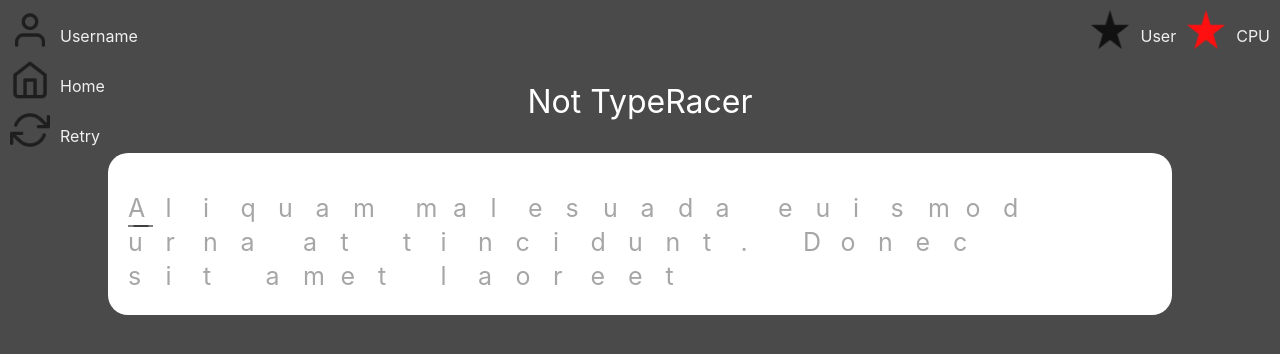
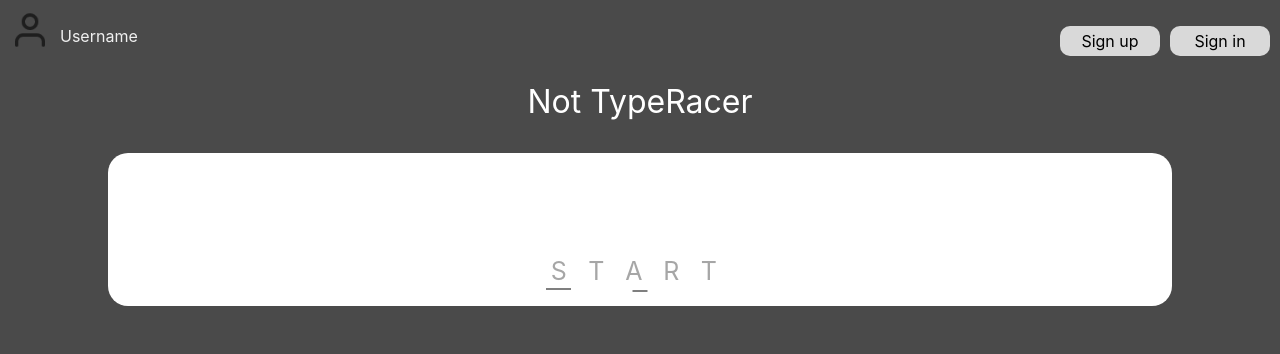
Before and after one commit to DarrenPorciello/type-racer-rework, a React (Create React App) app: page / in a window 1280 px wide. Shown: the top 354 px of the page. Built offline with nearby package versions, Linux system fonts and the light colour scheme.

Commit message:
first merge commit

```diff
--- a/src/App.css
+++ b/src/App.css
@@ -140,6 +140,7 @@
   height: fit-content;
 }
 
+/* Styles for the START text input */
 .inputContainer {
   position: relative;
   display: inline-block;
@@ -186,6 +187,49 @@
   border-bottom: 2px solid transparent;
 }
 
+/* Styles for the game text input */
+.game-input-container {
+  position: relative;
+  display: block;
+  width: 100%;
+  text-align: left;
+}
+
+.game-input {
+  position: absolute;
+  top: 0;
+  left: 0;
+  width: 100%;
+  height: 100%;
+  background: transparent;
+  border: none;
+  color: transparent;
+  caret-color: transparent;
+  font-family: Inter;
+  font-size: 25px;
+  z-index: 2;
+  text-align: left;
+}
+
+.game-input:focus {
+  outline: none;
+}
+
+.game-placeholder-text {
+  position: absolute;
+  text-align: left;
+  top: 0;
+  left: 0;
+  right: 0;
+  z-index: 1;
+  pointer-events: none;
+}
+
+.word {
+  display: inline-block;
+  margin-right: 0.25em;
+}
+
 .placeholderLetter.untyped {
   color: rgba(0, 0, 0, 0.15);
 }
@@ -217,56 +261,6 @@
   to {
     transform: rotate(360deg);
   }
-}
-
-.inputContainer {
-  position: relative;
-  display: block;
-  min-width: 80%;
-  text-align: left;
-  max-width: 95%;
-  height: fit-content;
-}
-
-.startInput {
-  position: absolute;
-  top: 0;
-  left: 0;
-  width: 100%;
-  height: 100%;
-  background: transparent;
-  border: none;
-  color: transparent;
-  caret-color: transparent;
-  font-family: Inter;
-  font-size: 25px;
-  z-index: 2;
-}
-
-.startInput:focus {
-  outline: none;
-}
-
-.placeholderText {
-  position: relative;
-  text-align: left;
-  width: 100%;
-  z-index: 1;
-  pointer-events: none;
-  white-space: pre-wrap;
-}
-
-.word {
-  display: inline-block;
-  white-space: nowrap;
-}
-
-.placeholderLetter {
-  display: inline-block;
-  color: rgba(0, 0, 0, 0.15);
-  font-family: Inter;
-  font-size: 25px;
-  position: relative;
 }
 
 /* Remove any existing underline styles that might interfere */
--- a/src/App.js
+++ b/src/App.js
@@ -1,52 +1,32 @@
 import userPNG from './User.png'
-import homePNG from './Home.png'
-import retryPNG from './Refresh cw.png'
-import blackStarPNG from './Star 1.png'
-import redStarPNG from './Star 2.png'
 import './App.css';
-import { useState, useRef } from 'react';
+import { useState } from 'react';
 import { useNavigate } from 'react-router-dom';
 
 function App() {
   const [inputText, setInputText] = useState('');
   const [isFocused, setIsFocused] = useState(false);
-  const inputRef = useRef(null);
   const navigate = useNavigate();
-  // The target text that users need to type
-  const targetText = "Aliquam malesuada euismod urna at tincidunt. Donec sit amet laoreet ";
-
-  const handleContainerClick = () => {
-    inputRef.current?.focus();
-  };
+  const targetWord = 'START';
 
   const handleInputChange = (e) => {
-    const text = e.target.value;
+    const text = e.target.value.toUpperCase();
+    if (text.length <= targetWord.length) {
       setInputText(text);
-
-    // If user completes the entire text, redirect after delay
-    if (text === targetText) {
+      if (text.toLowerCase() === 'start') {
         setTimeout(() => {
           navigate('/start');
         }, 500);
       }
+    }
   };
 
-  const renderPlaceholderText = () => {
-    // Split text into words, keeping spaces attached to the previous word
-    const words = targetText.split(' ').map((word, i) =>
-      i === targetText.split(' ').length - 1 ? word : word + ' '
-    );
-
-    let currentPosition = 0;
-
-    return words.map((word, wordIndex) => {
-      const letters = word.split('').map((letter, letterIndex) => {
-        const absoluteIndex = currentPosition + letterIndex;
-        const isTyped = absoluteIndex < inputText.length;
-        const isNext = absoluteIndex === inputText.length;
-        const isCorrect = isTyped && inputText[absoluteIndex] === letter;
-        const isWrong = isTyped && inputText[absoluteIndex] !== letter;
-        const isSpace = letter === ' ';
+  const renderPlaceholderLetters = () => {
+    return targetWord.split('').map((letter, index) => {
+      const isTyped = index < inputText.length;
+      const isNext = index === inputText.length;
+      const isCorrect = isTyped && inputText[index].toUpperCase() === letter;
+      const isWrong = isTyped && inputText[index].toUpperCase() !== letter;
 
       const classes = [
         'placeholderLetter',
@@ -54,23 +34,11 @@ function App() {
         isWrong ? 'wrong' : '',
         isNext ? 'next' : '',
         (!isCorrect && !isWrong) ? 'untyped' : '',
-          isSpace ? 'space' : '',
-          isSpace && isWrong ? 'wrongSpace' : '',
-          isSpace && isCorrect ? 'correctSpace' : ''
       ].filter(Boolean).join(' ');
 
       return (
-          <span key={absoluteIndex} className={classes}>
-            {isSpace ? '\u00A0' : letter}
-          </span>
-        );
-      });
-
-      currentPosition += word.length;
-
-      return (
-        <span key={wordIndex} className="word">
-          {letters}
+        <span key={index} className={classes}>
+          {letter}
         </span>
       );
     });
@@ -83,21 +51,9 @@ function App() {
         <p className='userNameText'> Username </p>
       </div>
 
-      <div className='homeContainer'>
-        <img className='homeImage' src={homePNG} alt="Home" />
-        <p className='userNameText'> Home </p>
-      </div>
-
-      <div className='retryContainer'>
-        <img className='retryImage' src={retryPNG} alt="Retry" />
-        <p className='userNameText'> Retry </p>
-      </div>
-
-      <div className='legend'>
-        <img className='legendImage' src={blackStarPNG} alt="User legend" />
-        <p>User</p>
-        <img className='legendImage' src={redStarPNG} alt="CPU legend" />
-        <p>CPU</p>
+      <div className='signUpSignInContainer'>
+        <p className='signUpSignInButton'>Sign up</p>
+        <p className='signUpSignInButton'>Sign in</p>
       </div>
 
       <header className="App-header">
@@ -105,13 +61,10 @@ function App() {
           <p>Not TypeRacer</p>
         </div>
         <div className='textBoxSpace'>
+          <p>Just type "START" below</p>
           <div className='typedTextHomePage'>
-            <div
-              className={`inputContainer ${isFocused ? 'focused' : ''}`}
-              onClick={handleContainerClick}
-            >
+            <div className={`inputContainer ${isFocused ? 'focused' : ''}`}>
               <input
-                ref={inputRef}
                 type="text"
                 value={inputText}
                 onChange={handleInputChange}
@@ -119,9 +72,10 @@ function App() {
                 onBlur={() => setIsFocused(false)}
                 className='startInput'
                 autoFocus
+                maxLength={5}
               />
               <div className="placeholderText">
-                {renderPlaceholderText()}
+                {renderPlaceholderLetters()}
               </div>
             </div>
           </div>
--- /dev/null
+++ b/src/Game.js
@@ -0,0 +1,134 @@
+import userPNG from './User.png'
+import homePNG from './Home.png'
+import retryPNG from './Refresh cw.png'
+import blackStarPNG from './Star 1.png'
+import redStarPNG from './Star 2.png'
+import './App.css';
+import { useState, useRef } from 'react';
+import { useNavigate } from 'react-router-dom';
+
+function Game() {
+  const [inputText, setInputText] = useState('');
+  const [isFocused, setIsFocused] = useState(false);
+  const inputRef = useRef(null);
+  const navigate = useNavigate();
+  // The target text that users need to type
+  const targetText = "Aliquam malesuada euismod urna at tincidunt. Donec sit amet laoreet ";
+
+  const handleContainerClick = () => {
+    inputRef.current?.focus();
+  };
+
+  const handleInputChange = (e) => {
+    const text = e.target.value;
+    setInputText(text);
+
+    // If user completes the entire text, redirect after delay
+    if (text === targetText) {
+      setTimeout(() => {
+        navigate('/start');
+      }, 500);
+    }
+  };
+
+  const renderPlaceholderText = () => {
+    // Split text into words, keeping spaces attached to the previous word
+    const words = targetText.split(' ').map((word, i) =>
+      i === targetText.split(' ').length - 1 ? word : word + ' '
+    );
+
+    let currentPosition = 0;
+
+    return words.map((word, wordIndex) => {
+      const letters = word.split('').map((letter, letterIndex) => {
+        const absoluteIndex = currentPosition + letterIndex;
+        const isTyped = absoluteIndex < inputText.length;
+        const isNext = absoluteIndex === inputText.length;
+        const isCorrect = isTyped && inputText[absoluteIndex] === letter;
+        const isWrong = isTyped && inputText[absoluteIndex] !== letter;
+        const isSpace = letter === ' ';
+
+        const classes = [
+          'placeholderLetter',
+          isCorrect ? 'matched' : '',
+          isWrong ? 'wrong' : '',
+          isNext ? 'next' : '',
+          (!isCorrect && !isWrong) ? 'untyped' : '',
+          isSpace ? 'space' : '',
+          isSpace && isWrong ? 'wrongSpace' : '',
+          isSpace && isCorrect ? 'correctSpace' : ''
+        ].filter(Boolean).join(' ');
+
+        return (
+          <span key={absoluteIndex} className={classes}>
+            {isSpace ? '\u00A0' : letter}
+          </span>
+        );
+      });
+
+      currentPosition += word.length;
+
+      return (
+        <span key={wordIndex} className="word">
+          {letters}
+        </span>
+      );
+    });
+  };
+
+  return (
+    <div className="App">
+      <div className='ProfileContainer'>
+        <img className='profileImage' src={userPNG} alt="User profile" />
+        <p className='userNameText'> Username </p>
+      </div>
+
+      <div className='homeContainer'>
+        <img className='homeImage' src={homePNG} alt="Home" />
+        <p className='userNameText'> Home </p>
+      </div>
+
+      <div className='retryContainer'>
+        <img className='retryImage' src={retryPNG} alt="Retry" />
+        <p className='userNameText'> Retry </p>
+      </div>
+
+      <div className='legend'>
+        <img className='legendImage' src={blackStarPNG} alt="User legend" />
+        <p>User</p>
+        <img className='legendImage' src={redStarPNG} alt="CPU legend" />
+        <p>CPU</p>
+      </div>
+
+      <header className="App-header">
+        <div className='appTitle'>
+          <p>Not TypeRacer</p>
+        </div>
+        <div className='textBoxSpace'>
+          <div className='typedTextHomePage'>
+            <div
+              className={`game-input-container ${isFocused ? 'focused' : ''}`}
+              onClick={handleContainerClick}
+            >
+              <input
+                ref={inputRef}
+                type="text"
+                value={inputText}
+                onChange={handleInputChange}
+                onFocus={() => setIsFocused(true)}
+                onBlur={() => setIsFocused(false)}
+                className='game-input'
+                autoFocus
+              />
+              <div className="game-placeholder-text">
+                {renderPlaceholderText()}
+              </div>
+            </div>
+          </div>
+        </div>
+      </header>
+    </div>
+  );
+}
+
+export default Game;
--- a/src/index.js
+++ b/src/index.js
@@ -5,7 +5,8 @@ import App from './App';
 import Start from './Start';
 import Start2 from './Start2';
 import Instruction from './Instruction';
-import { BrowserRouter, Routes, Route } from 'react-router-dom';
+import Game from './Game';
+import { BrowserRouter, Routes, Route, Navigate } from 'react-router-dom';
 import reportWebVitals from './reportWebVitals';
 
 const root = ReactDOM.createRoot(document.getElementById('root'));
@@ -17,7 +18,8 @@ root.render(
         <Route path="/start" element={<Start />} />
         <Route path="/start-2" element={<Start2 />} />
         <Route path="/instruction" element={<Instruction />} />
-        <Route path="/game" element={<div>GAME STARTED</div>} />
+        <Route path="/game" element={<Game />} />
+        <Route path="*" element={<Navigate to="/" replace />} />
       </Routes>
     </BrowserRouter>
   </React.StrictMode>
```
Lines whose indentation alone changed are shown as unchanged.
